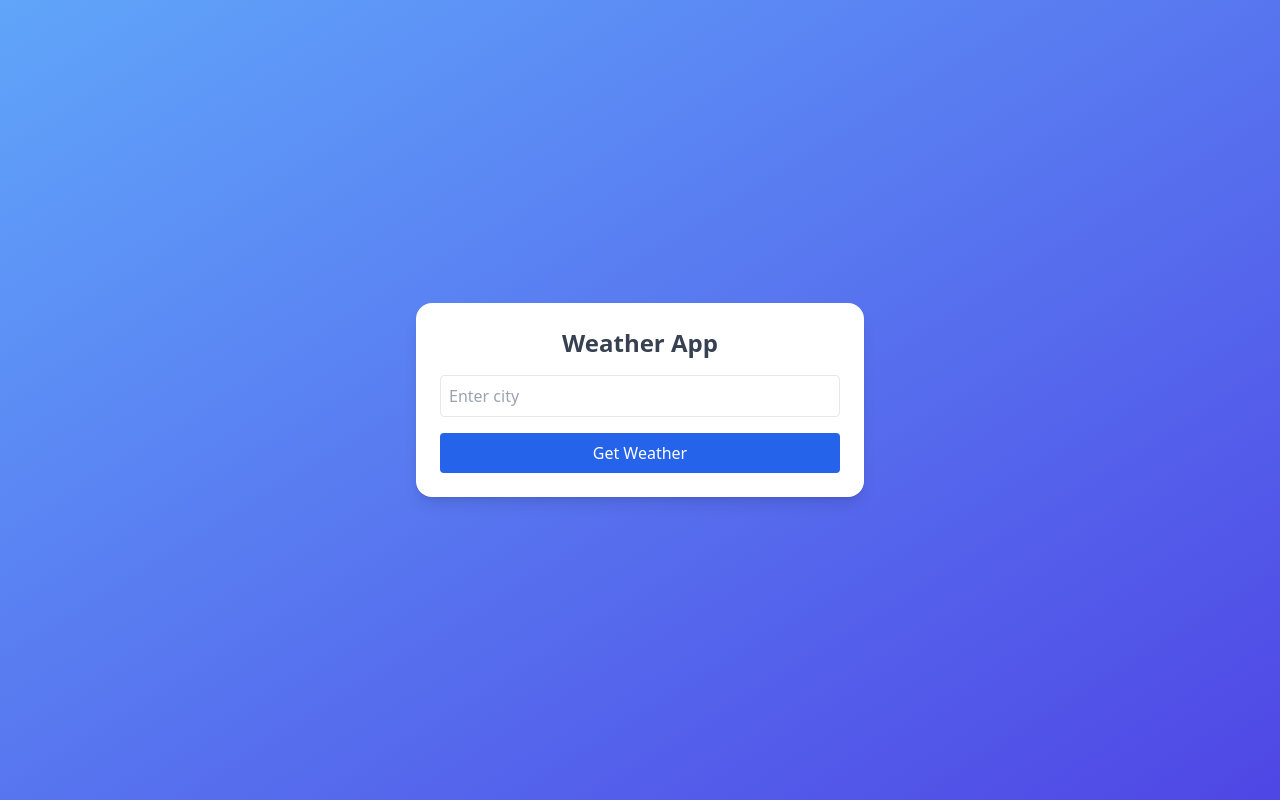
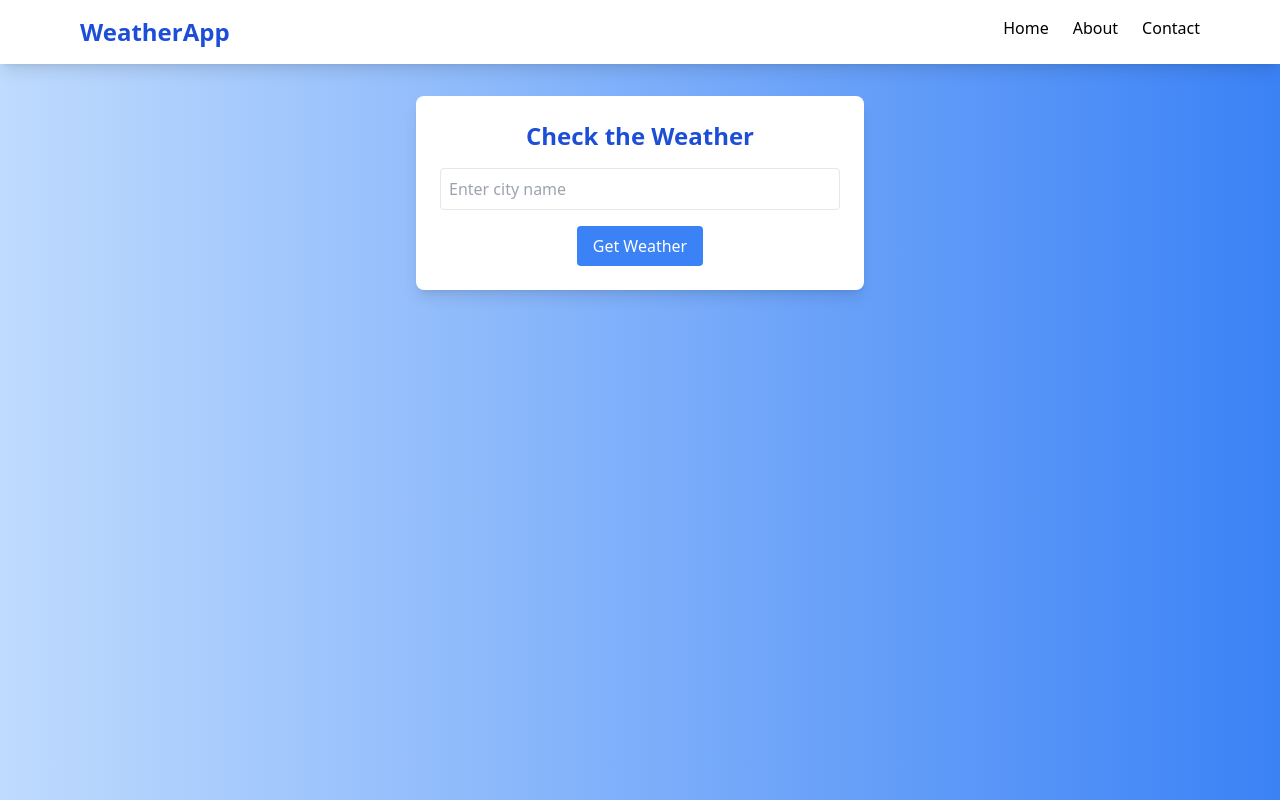
Before and after one commit to Dhanurdhar-Sharma/PRODIGY_WD_05, a plain HTML site: page index.html in a window 1280 px wide. Drawn offline with nearby package versions, Linux system fonts and the light colour scheme.

Commit message:
Update index.html

```diff
--- a/index.html
+++ b/index.html
@@ -1,35 +1,76 @@
 <!DOCTYPE html>
 <html lang="en">
 <head>
-  <meta charset="UTF-8" />
-  <meta name="viewport" content="width=device-width, initial-scale=1.0"/>
+  <meta charset="UTF-8">
+  <meta name="viewport" content="width=device-width, initial-scale=1">
   <title>Weather App</title>
   <script src="https://cdn.tailwindcss.com"></script>
 </head>
-<body class="bg-gradient-to-br from-blue-400 to-indigo-600 min-h-screen flex items-center justify-center">
+<body class="bg-gradient-to-r from-blue-200 to-blue-500 min-h-screen flex flex-col items-center justify-start pt-20">
 
-  <div class="bg-white rounded-2xl shadow-lg p-6 w-full max-w-md text-center">
-    <h1 class="text-2xl font-bold mb-4 text-gray-700">Weather App</h1>
+  <!-- Navigation -->
+  <nav id="navbar" class="fixed top-0 w-full bg-white shadow-lg transition duration-300 z-50">
+    <div class="max-w-6xl mx-auto px-4">
+      <div class="flex justify-between">
+        <div class="text-2xl font-bold py-4 text-blue-700">WeatherApp</div>
+        <ul class="flex space-x-6 py-4">
+          <li class="hover:text-blue-500 cursor-pointer">Home</li>
+          <li class="hover:text-blue-500 cursor-pointer">About</li>
+          <li class="hover:text-blue-500 cursor-pointer">Contact</li>
+        </ul>
+      </div>
+    </div>
+  </nav>
 
-    <input id="cityInput" type="text" placeholder="Enter city"
-      class="border p-2 w-full rounded mb-4 focus:outline-none focus:ring-2 focus:ring-blue-500"/>
+  <!-- Main Content -->
+  <div class="w-full max-w-md bg-white rounded-lg shadow-lg p-6 mt-4 text-center">
+    <h1 class="text-2xl font-semibold mb-4 text-blue-700">Check the Weather</h1>
+    <input id="cityInput" type="text" placeholder="Enter city name" class="w-full p-2 border rounded mb-4 focus:outline-none focus:ring-2 focus:ring-blue-400" />
+    <button onclick="getWeather()" class="bg-blue-500 text-white px-4 py-2 rounded hover:bg-blue-600 transition">Get Weather</button>
 
-    <button onclick="getWeather()"
-      class="bg-blue-600 text-white px-4 py-2 rounded hover:bg-blue-700 transition w-full">
-      Get Weather
-    </button>
-
-    <div id="weatherInfo" class="mt-6 hidden">
-      <h2 id="cityName" class="text-xl font-semibold text-gray-800 mb-2"></h2>
-      <p id="temp" class="text-3xl font-bold text-blue-700"></p>
-      <p id="description" class="capitalize text-gray-600 mb-2"></p>
+    <div id="weatherResult" class="mt-6 hidden">
+      <h2 class="text-xl font-bold mb-2" id="cityName"></h2>
+      <p id="description" class="text-gray-700"></p>
+      <p id="temperature" class="text-lg font-semibold"></p>
       <p id="humidity" class="text-sm text-gray-600"></p>
-      <p id="wind" class="text-sm text-gray-600"></p>
     </div>
-
-    <p id="error" class="text-red-600 mt-4 hidden"></p>
   </div>
 
-  <script src="script.js"></script>
+  <script>
+    const apiKey = "YOUR_API_KEY"; // Replace with your real API key
+
+    async function getWeather() {
+      const city = document.getElementById("cityInput").value.trim();
+      if (!city) return alert("Please enter a city name");
+
+      const url = `https://api.openweathermap.org/data/2.5/weather?q=${city}&appid=${apiKey}&units=metric`;
+
+      try {
+        const res = await fetch(url);
+        if (!res.ok) throw new Error("City not found");
+
+        const data = await res.json();
+        document.getElementById("cityName").textContent = data.name;
+        document.getElementById("description").textContent = data.weather[0].description;
+        document.getElementById("temperature").textContent = `Temperature: ${data.main.temp}°C`;
+        document.getElementById("humidity").textContent = `Humidity: ${data.main.humidity}%`;
+
+        document.getElementById("weatherResult").classList.remove("hidden");
+      } catch (err) {
+        alert(err.message);
+      }
+    }
+
+    // Navbar scroll effect
+    window.addEventListener("scroll", () => {
+      const nav = document.getElementById("navbar");
+      if (window.scrollY > 10) {
+        nav.classList.add("bg-blue-600", "text-white");
+      } else {
+        nav.classList.remove("bg-blue-600", "text-white");
+      }
+    });
+  </script>
+
 </body>
 </html>
```
